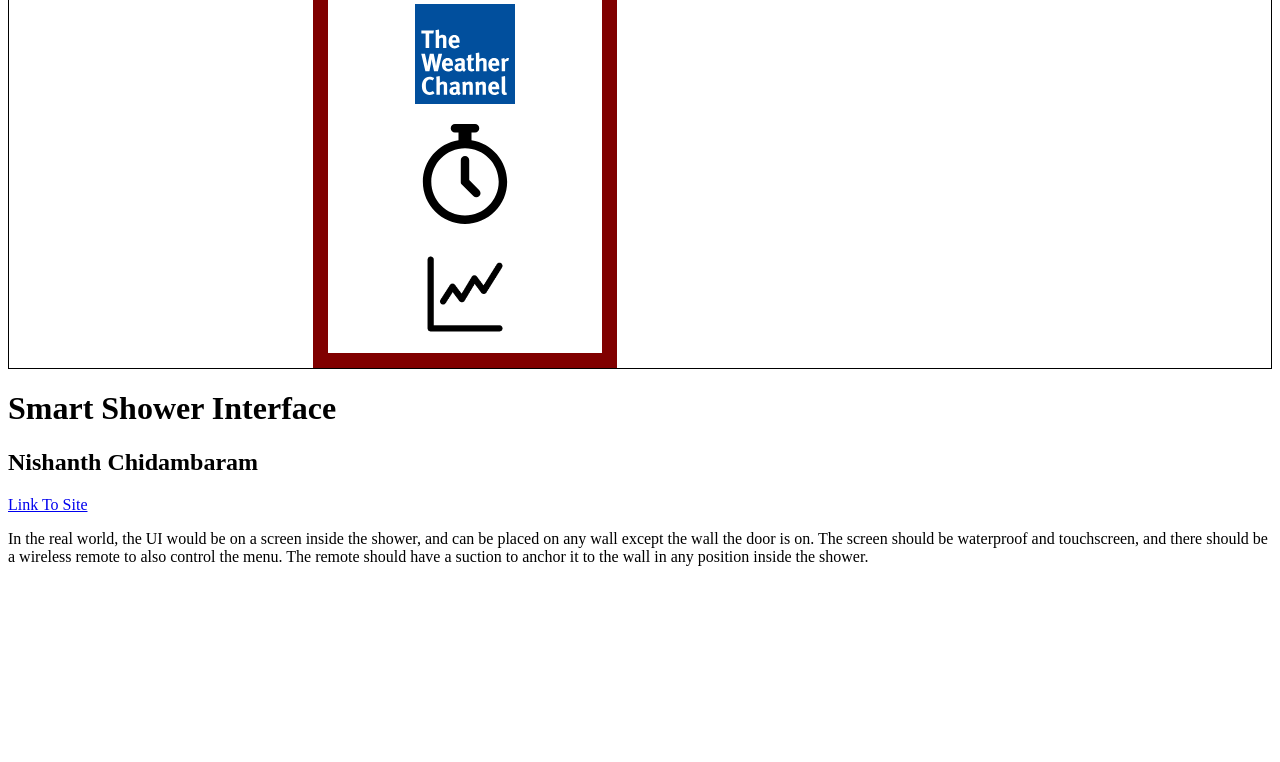
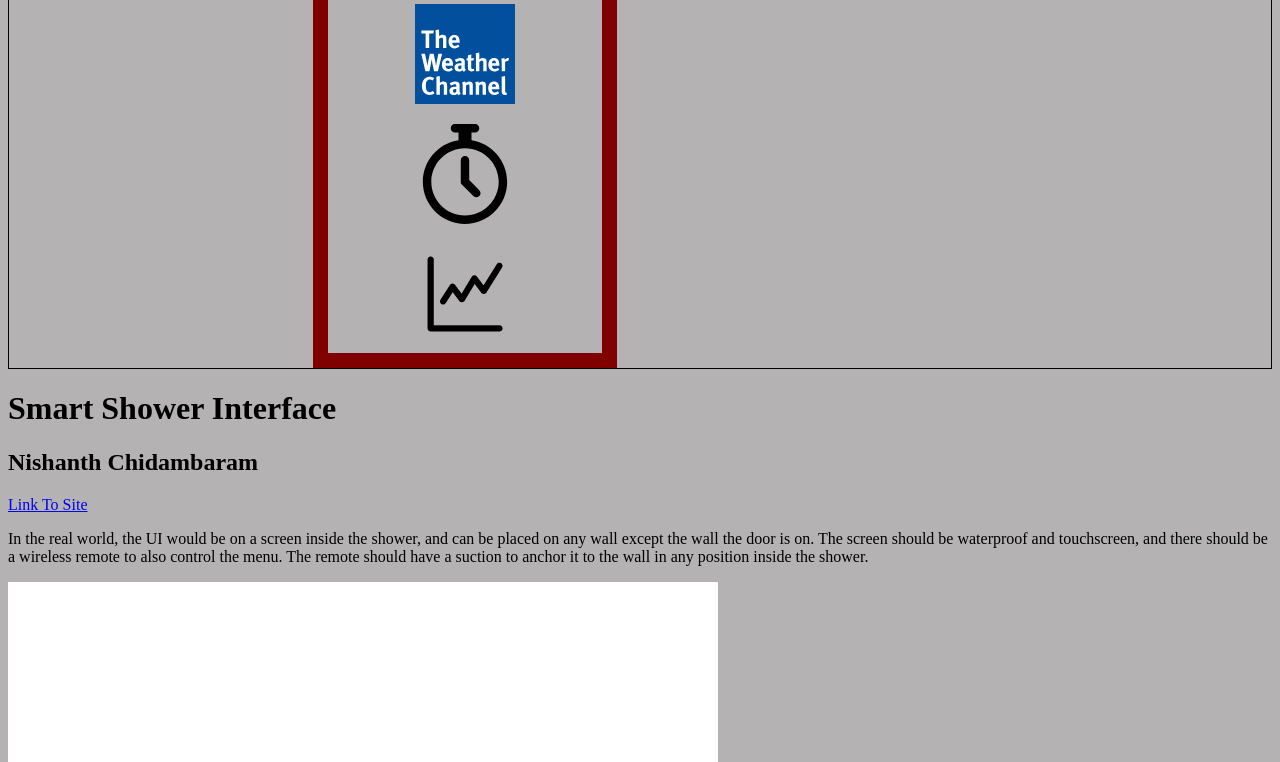
Before and after one commit to NChidambaram06/UI1, a plain HTML site: page Project 1/index.html in a window 1280 px wide. Shown: the part 648-1410 px from the top of the page. Drawn offline with Linux system fonts and the light colour scheme.

Commit message:
add background color and fixed bug in pressure control

```diff
--- a/Project 1/index.html
+++ b/Project 1/index.html
@@ -9,7 +9,7 @@
     <link href="style.css" rel="stylesheet">
 
 </head>
-<body onload=displayDate();>
+<body onload=displayDate(); style="background-color: rgb(180, 178, 178);">
     <!-- <div>
         Main content can be added here.
     </div> -->
```
